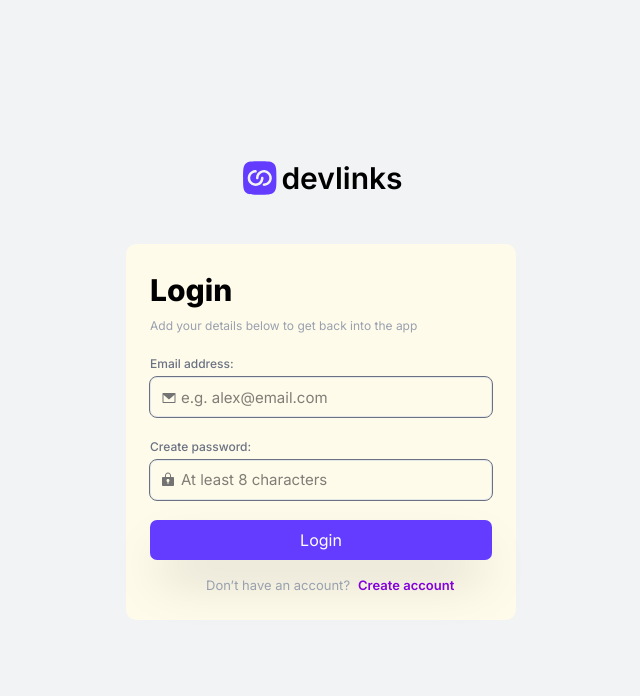
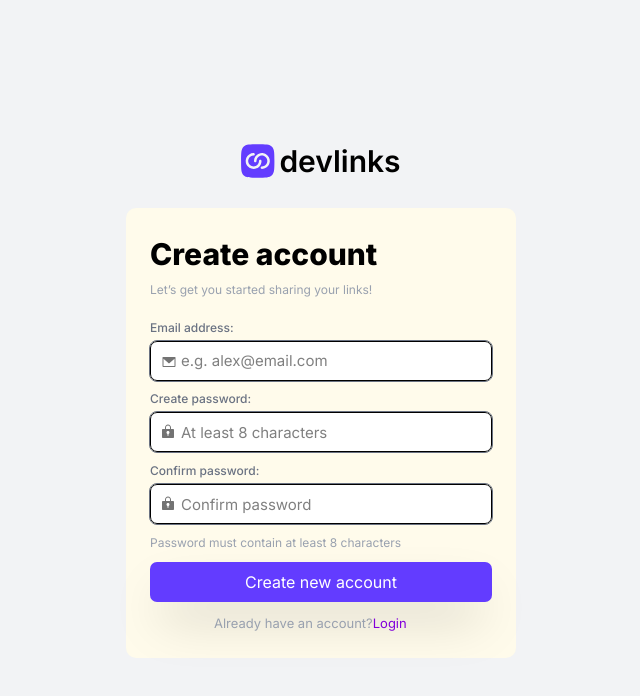
Before and after one commit to hellen-Tchovelidze/project-link-sharing-app, a Next.js app: page / in a window 1280 px wide. Both pictures are taken after a click on the element "Create account". Shown: the top 696 px of the page, without its empty margins (319-959 px from the left). Built offline with nearby package versions, Linux system fonts and the light colour scheme; a web font is replaced by a local one.

Commit message:
all done

```diff
--- a/src/app/Components/__molecules/LogInK.tsx
+++ b/src/app/Components/__molecules/LogInK.tsx
@@ -5,8 +5,8 @@ import ButtonK from "../__atoms/ButtonK";
 import { yupResolver } from "@hookform/resolvers/yup";
 import * as yup from "yup";
 import { useForm } from "react-hook-form";
-import SignUpK from "./SignUpK";
 import { BlockK, LinkK, MailK } from "@/app/Common/Images/Auth";
+import { useRouter } from "next/navigation";
 
 type FormValues = {
   email: string;
@@ -14,53 +14,43 @@ type FormValues = {
 };
 
 const schema = yup.object().shape({
-  email: yup.string().required("can't be empty!").email("doesn't match"),
+  email: yup.string().required("can't be empty!").email(" "),
   password: yup
     .string()
     .required("Please enter your password.")
-    .matches(
-      /^(?=.*\d)(?=.*[a-z])(?=.*[A-Z])(?=.*[a-zA-Z]).{8,}$/,
-      "doesn't match"
-    ),
+    .matches(/^(?=.*\d)(?=.*[a-z])(?=.*[A-Z])(?=.*[a-zA-Z]).{8,}$/, " "),
 });
 
-const LogInK = () => {
+const LogInK = ({ setShow }: any) => {
   const {
     register,
     handleSubmit,
     formState: { errors },
   } = useForm<FormValues>({ resolver: yupResolver(schema) });
-
-  const [showSignUp, setShowSignUp] = useState(false);
-
-  useEffect(() => {
-    const isLoggedIn = localStorage.getItem("loggedIn");
-  }, []);
+  const router = useRouter();
 
   const onSubmit = (data: FormValues) => {
-    const storedUser = localStorage.getItem("user");
+    const storedUsers = localStorage.getItem("users");
 
-    if (!storedUser) {
+    if (!storedUsers) {
       alert("ანგარიში არ არსებობს!");
       return;
     }
 
-    const parsedUser = JSON.parse(storedUser);
+    const parsedUsers = JSON.parse(storedUsers);
 
-    if (
-      data.email === parsedUser.email &&
-      data.password === parsedUser.password
-    ) {
-      alert("თქვენ წარმატებით გაიარეთ რეგისტრაცია!");
-      localStorage.setItem("loggedIn", "true");
+    const matchingUser = parsedUsers.find(
+      (user: FormValues) =>
+        user.email === data.email && user.password === data.password
+    );
+
+    if (matchingUser) {
+      localStorage.setItem("currentUser", JSON.stringify(matchingUser));
+      router.push("/main");
     } else {
       alert("სცადეთ ხელახლა!");
     }
   };
-
-  if (showSignUp) {
-    return <SignUpK />;
-  }
 
   return (
     <div className="sm:w-[100%] sm:h-[100vh] bg-[#F2F3F5] flex sm:items-center p-5 sm:justify-center w-[100%] h-[100vh]">
@@ -142,7 +132,7 @@ const LogInK = () => {
           <p className="text-gray-400 w-[100%] text-[13px] cursor-pointer sm:gap-2 sm:ml-14 text-center mt-4 flex flex-col sm:flex-row">
             Don’t have an account?
             <span
-              onClick={(console.log("done"), () => setShowSignUp(true))}
+              onClick={() => setShow(true)}
               className="text-purple-700 text-center font-semibold"
             >
               Create account
--- a/src/app/Components/__molecules/SignUpK.tsx
+++ b/src/app/Components/__molecules/SignUpK.tsx
@@ -4,8 +4,6 @@ import ButtonK from "../__atoms/ButtonK";
 import { yupResolver } from "@hookform/resolvers/yup";
 import * as yup from "yup";
 import { useForm } from "react-hook-form";
-import { useState } from "react";
-import LogInK from "./LogInK";
 import { BlockK, LinkK, MailK } from "@/app/Common/Images/Auth";
 
 type FormValues = {
@@ -13,6 +11,10 @@ type FormValues = {
   password: string;
   confirmPassword: string;
 };
+
+interface Props {
+  email: string;
+}
 
 const schema = yup.object().shape({
   email: yup
@@ -36,14 +38,12 @@ const schema = yup.object().shape({
     .required("Confirm password!"),
 });
 
-const SignUpK = () => {
+const SignUpK = ({ setShow }: any) => {
   const {
     register,
     handleSubmit,
     formState: { errors },
   } = useForm<FormValues>({ resolver: yupResolver(schema) });
-
-  const [showHome, setShowHome] = useState(false);
 
   const onSubmit = (data: FormValues) => {
     const newUser = {
@@ -53,7 +53,7 @@ const SignUpK = () => {
 
     const existingUsers = JSON.parse(localStorage.getItem("users") || "[]");
     const emailAlreadyExists = existingUsers.some(
-      (user: any) => user.email === newUser.email
+      (user: Props) => user.email === newUser.email
     );
 
     if (emailAlreadyExists) {
@@ -65,14 +65,11 @@ const SignUpK = () => {
     localStorage.setItem("users", JSON.stringify(updatedUsers));
     localStorage.setItem("currentUser", JSON.stringify(newUser));
 
-    setShowHome(true);
+    setShow(false);
   };
 
   return (
     <>
-      {!showHome ? (
-        <LogInK />
-      ) : (
       <div className="w-[100%] h-[100vh] bg-[#F2F3F5] p-5 flex sm:items-center sm:justify-center">
         <div className="w-[390px] h-[515px] flex flex-col sm:items-center sm:justify-between bg-[#F2F3F5]">
           <div className="w-[100%] flex sm:items-center sm:justify-center gap-1">
@@ -179,14 +176,16 @@ const SignUpK = () => {
               <ButtonK type="submit" button="Create new account" />
             </form>
 
-              <p className="text-gray-400 text-[13px] sm:ml-16 text-center mt-3 cursor-pointer flex flex-col sm:flex-row ">
+            <p
+              onClick={() => setShow(false)}
+              className="text-gray-400 text-[13px] sm:ml-16 text-center mt-3 cursor-pointer flex flex-col sm:flex-row "
+            >
               Already have an account?
               <span className="text-purple-700"> Login</span>
             </p>
           </div>
         </div>
       </div>
-      )}
     </>
   );
 };
--- /dev/null
+++ b/src/app/Components/__organisms/Author.tsx
@@ -0,0 +1,14 @@
+"use client";
+
+import React, { useState } from "react";
+import SignUpK from "../__molecules/SignUpK";
+import LogInK from "../__molecules/LogInK";
+
+const Author = () => {
+  const [show, setShow] = useState(false);
+  return (
+    <>{show ? <SignUpK setShow={setShow} /> : <LogInK setShow={setShow} />}</>
+  );
+};
+
+export default Author;
--- a/src/app/page.tsx
+++ b/src/app/page.tsx
@@ -1,9 +1,9 @@
-import LogInK from "./Components/__molecules/LogInK";
+import Author from "./Components/__organisms/Author";
 
 export default function Home() {
   return (
     <div>
-      <LogInK />
+      <Author />
     </div>
   );
 }
```
Lines whose indentation alone changed are shown as unchanged.
